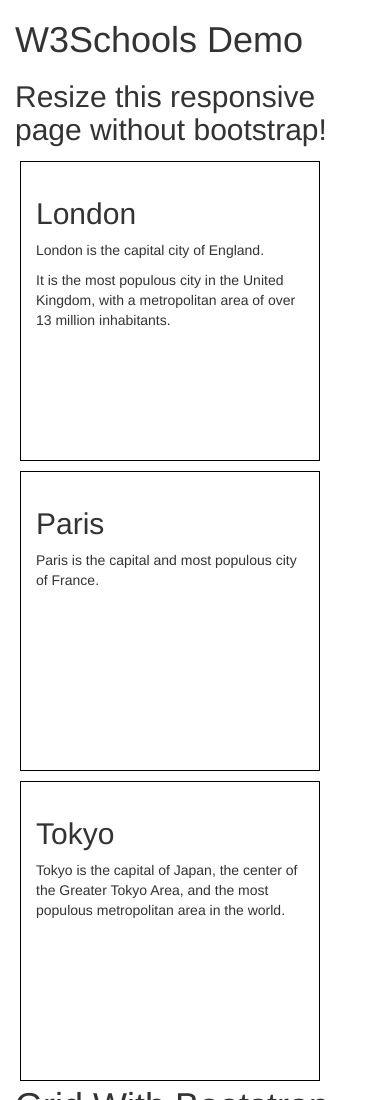
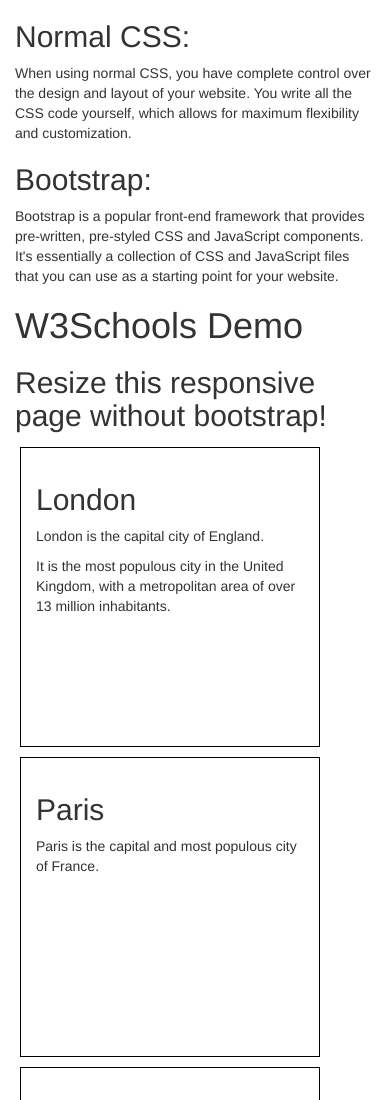
Before and after one commit to asheeshthakur/ResponsiveDesign, a plain HTML site: page responsive.html in a window 390 px wide. Shown: the top 1100 px of the page. Drawn offline with nearby package versions, Linux system fonts and the light colour scheme.

Commit message:
Update responsive.html

```diff
--- a/responsive.html
+++ b/responsive.html
@@ -24,6 +24,17 @@
 
   <div>
     <div class="container">
+      <h2>Normal CSS:</h2>
+        <p>
+            When using normal CSS, you have complete control over the design and layout of your website.
+            You write all the CSS code yourself, which allows for maximum flexibility and customization.
+        </p>
+
+        <h2>Bootstrap:</h2>
+        <p>
+            Bootstrap is a popular front-end framework that provides pre-written, pre-styled CSS and JavaScript components.
+            It's essentially a collection of CSS and JavaScript files that you can use as a starting point for your website.
+        </p>
       <div>
         <h1>W3Schools Demo</h1>
         <h2>Resize this responsive page without bootstrap!</h2>
```
